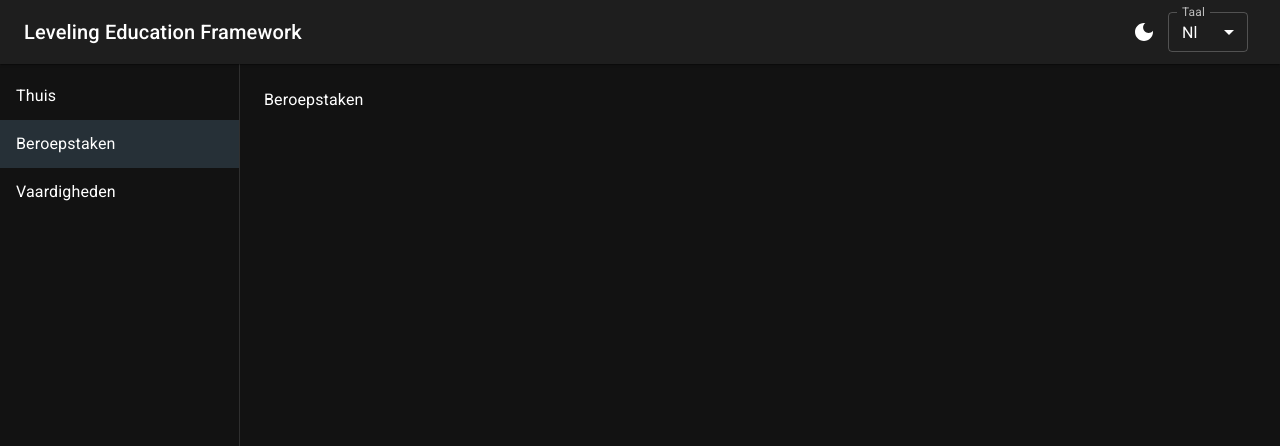
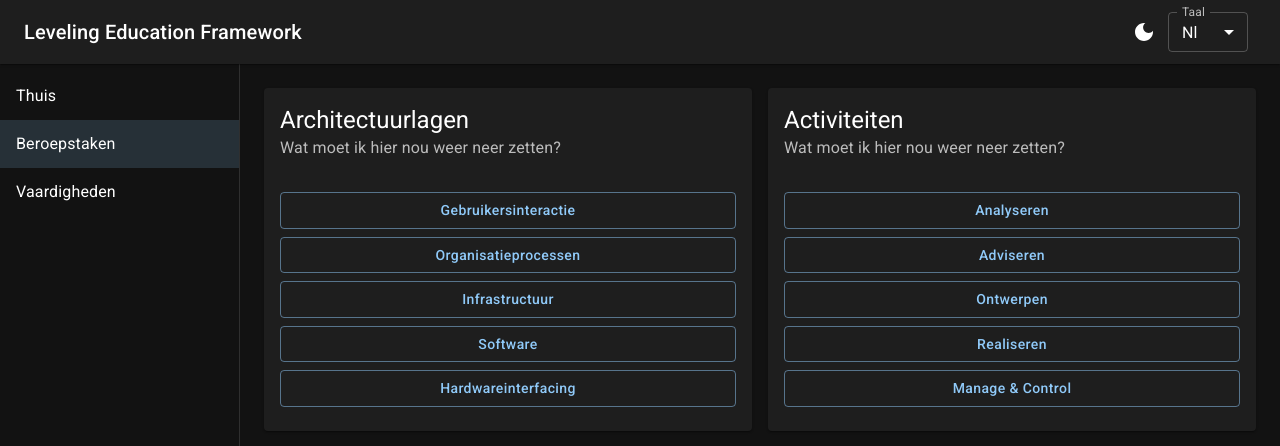
Before and after one commit to spark-156/leveling-education-framework, a Next.js app in the folder frontend-new/: page /beroepstaken in a window 1280 px wide. Shown: the top 446 px of the page. Built offline with nearby package versions, Linux system fonts and the light colour scheme.

Commit message:
Navigation cards for beroepstaken

```diff
--- a/frontend-new/components/NavigationCardButton.tsx
+++ b/frontend-new/components/NavigationCardButton.tsx
@@ -15,22 +15,21 @@ export function NavigationCardButton({
   props?: GridProps;
 }) {
   const router = useRouter();
-  const { [query_param_key]: query_param_value_real } = router.query;
+  let href;
+  if (router.query[query_param_key] === query_param_value) {
+    const { [query_param_key]: _, ...query } = router.query;
+    href = { query };
+  } else {
+    href = { query: { ...router.query, [query_param_key]: query_param_value } };
+  }
 
   return (
     <Grid item {...props}>
-      <Link
-        href={
-          query_param_value === query_param_value_real
-            ? {}
-            : { query: { [query_param_key]: query_param_value } }
-        }
-        style={{ width: "100%" }}
-      >
+      <Link href={href} style={{ width: "100%" }}>
         <Button
           sx={{ textTransform: "none" }}
           variant={
-            query_param_value === query_param_value_real
+            query_param_value === router.query[query_param_key]
               ? "contained"
               : "outlined"
           }
--- a/frontend-new/lang/en.json
+++ b/frontend-new/lang/en.json
@@ -16,5 +16,21 @@
   "plannen": "Planning",
   "flexibel_opstellen": "Being flexible",
   "pro-actief_handelen": "Acting proactively",
-  "reflecteren": "Reflecting"
+  "reflecteren": "Reflecting",
+
+  "ARCHITECTURE_LAYERS": "Architecture layers",
+  "ARCHITECTURE_LAYERS_SUBHEADER": "What should I put here in heavens name?",
+  "gebruikersinteractie": "User interaction",
+  "organisatieprocessen": "Organisational processes",
+  "infrastructuur": "Infrastructure",
+  "software": "Software",
+  "hardwareinterfacing": "Hardware interfacing",
+
+  "ACTIVITIES": "Activities",
+  "ACTIVITIES_SUBHEADER": "What should I put here in heavens name?",
+  "analyseren": "Analyse",
+  "adviseren": "Advise",
+  "ontwerpen": "Design",
+  "realiseren": "Realise",
+  "manage_en_control": "Manage & Control"
 }
--- a/frontend-new/lang/nl.json
+++ b/frontend-new/lang/nl.json
@@ -16,5 +16,21 @@
   "plannen": "Plannen",
   "flexibel_opstellen": "Flexibel opstellen",
   "pro-actief_handelen": "Pro-actief handelen",
-  "reflecteren": "Reflecteren"
+  "reflecteren": "Reflecteren",
+
+  "ARCHITECTURE_LAYERS": "Architectuurlagen",
+  "ARCHITECTURE_LAYERS_SUBHEADER": "Wat moet ik hier nou weer neer zetten?",
+  "gebruikersinteractie": "Gebruikersinteractie",
+  "organisatieprocessen": "Organisatieprocessen",
+  "infrastructuur": "Infrastructuur",
+  "software": "Software",
+  "hardwareinterfacing": "Hardwareinterfacing",
+
+  "ACTIVITIES": "Activiteiten",
+  "ACTIVITIES_SUBHEADER": "Wat moet ik hier nou weer neer zetten?",
+  "analyseren": "Analyseren",
+  "adviseren": "Adviseren",
+  "ontwerpen": "Ontwerpen",
+  "realiseren": "Realiseren",
+  "manage_en_control": "Manage & Control"
 }
--- a/frontend-new/pages/beroepstaken.tsx
+++ b/frontend-new/pages/beroepstaken.tsx
@@ -1,17 +1,64 @@
 import Head from "next/head";
 import { FormattedMessage, useIntl } from "react-intl";
-import { Typography } from "@mui/material";
+import { Grid } from "@mui/material";
+import { NavigationCardButton } from "../components/NavigationCardButton";
+import { NavigationCard } from "../components/NavigationCard";
 
 export default function Beroepstaken() {
   const intl = useIntl();
+  const architecture_layers = [
+    "gebruikersinteractie",
+    "organisatieprocessen",
+    "infrastructuur",
+    "software",
+    "hardwareinterfacing",
+  ];
+  const activities = [
+    "analyseren",
+    "adviseren",
+    "ontwerpen",
+    "realiseren",
+    "manage_en_control",
+  ];
   return (
     <>
       <Head>
         <title>LEF - {intl.formatMessage({ id: "PROFESSIONAL_DUTIES" })}</title>
       </Head>
-      <Typography>
-        <FormattedMessage id="PROFESSIONAL_DUTIES" />
-      </Typography>
+      <Grid container spacing={2}>
+        <Grid item xs={12} sm={6}>
+          <NavigationCard
+            title={<FormattedMessage id="ARCHITECTURE_LAYERS" />}
+            subheader={<FormattedMessage id="ARCHITECTURE_LAYERS_SUBHEADER" />}
+          >
+            {architecture_layers.map((architecture_layer) => (
+              <NavigationCardButton
+                key={architecture_layer}
+                title={<FormattedMessage id={architecture_layer} />}
+                query_param_key="architectuur"
+                query_param_value={architecture_layer}
+                props={{ xs: 12 }}
+              />
+            ))}
+          </NavigationCard>
+        </Grid>
+        <Grid item xs={12} sm={6}>
+          <NavigationCard
+            title={<FormattedMessage id="ACTIVITIES" />}
+            subheader={<FormattedMessage id="ACTIVITIES_SUBHEADER" />}
+          >
+            {activities.map((activity) => (
+              <NavigationCardButton
+                key={activity}
+                title={<FormattedMessage id={activity} />}
+                query_param_key="activiteit"
+                query_param_value={activity}
+                props={{ xs: 12 }}
+              />
+            ))}
+          </NavigationCard>
+        </Grid>
+      </Grid>
     </>
   );
 }
```
